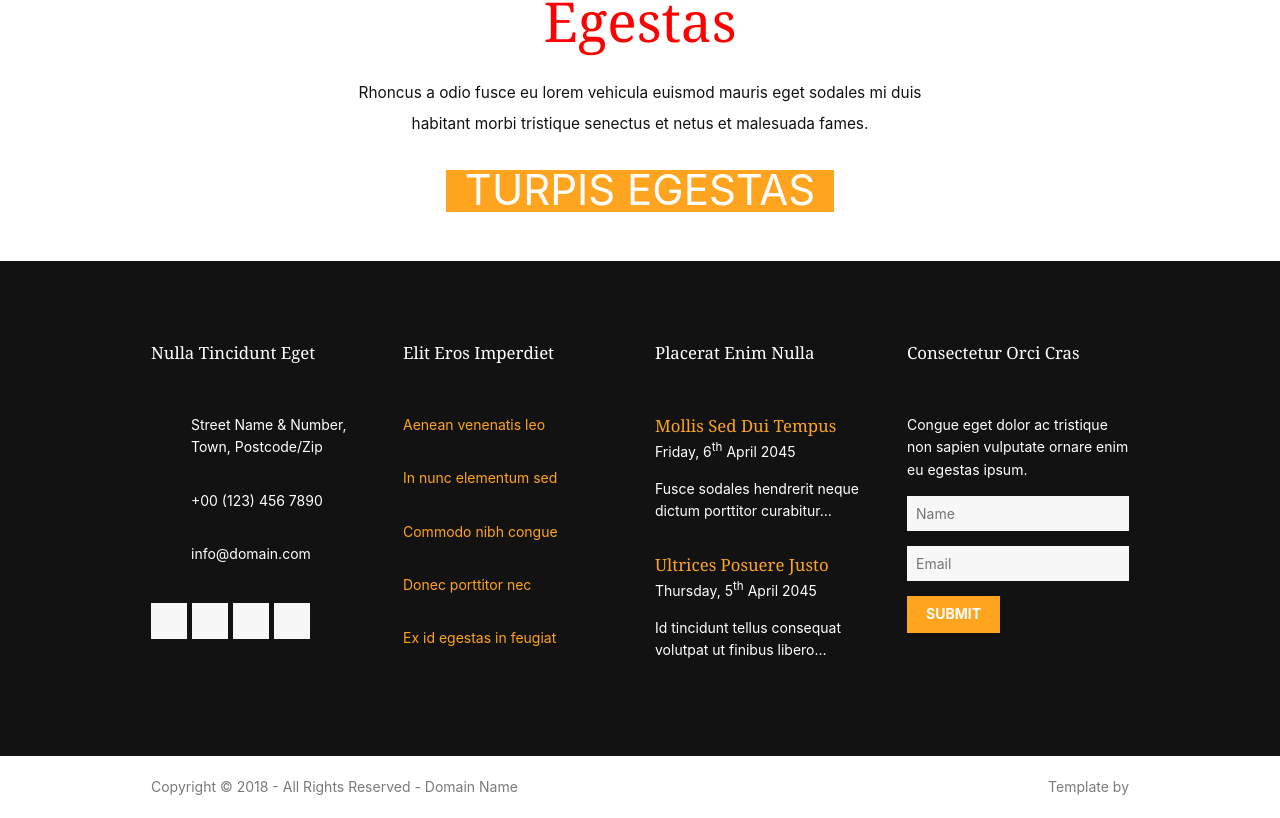
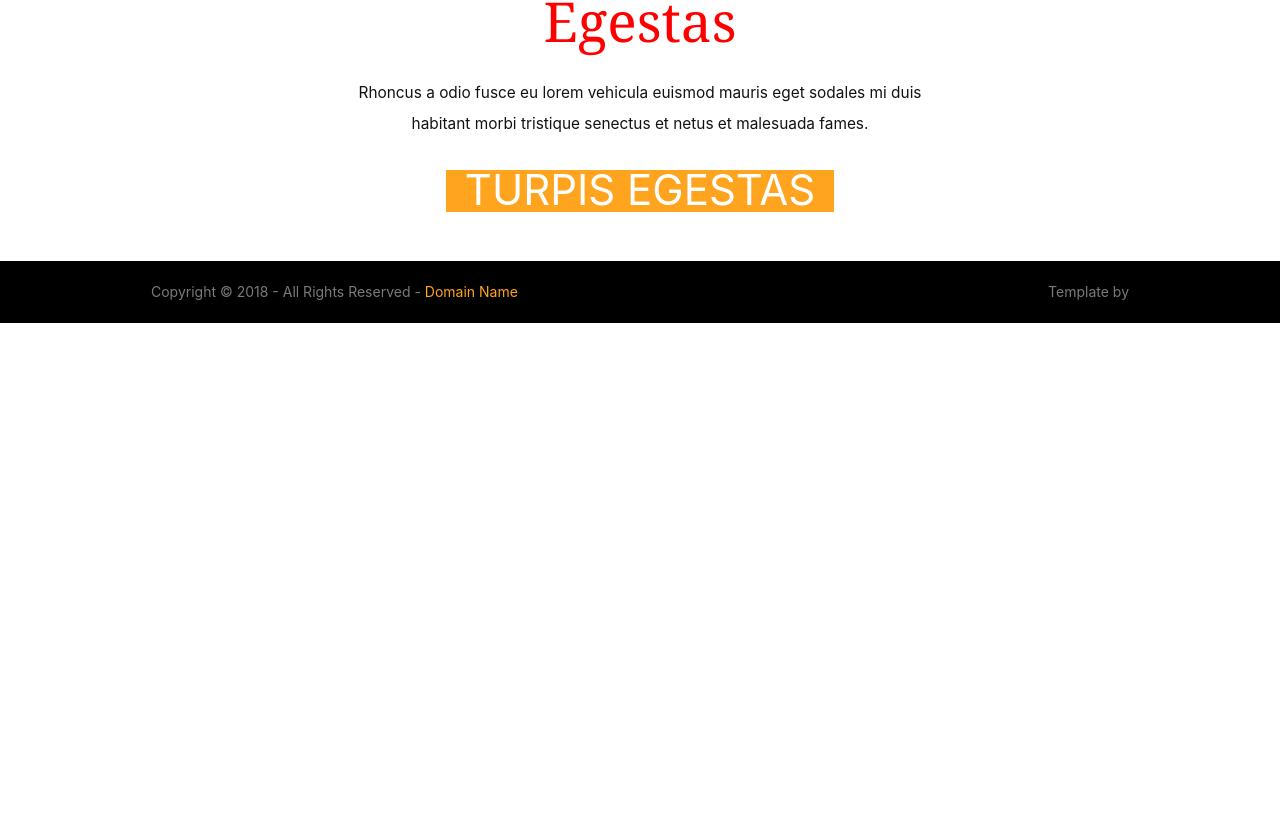
Before and after one commit to zainabbf/NewApp-React, a React (Create React App) app: page / in a window 1280 px wide. Shown: the part 396-1214 px from the top of the page. After the commit the page ends 800 px from the top, so only its background shows below. Built offline with nearby package versions, Linux system fonts and the light colour scheme.

Commit message:
add SEO and downgrade to react 18 and hosting online

```diff
--- a/public/index.html
+++ b/public/index.html
@@ -5,10 +5,6 @@
     <link rel="icon" href="%PUBLIC_URL%/favicon.ico" />
     <meta name="viewport" content="width=device-width, initial-scale=1" />
     <meta name="theme-color" content="#000000" />
-    <meta
-      name="description"
-      content="Web site created using create-react-app"
-    />
     <link rel="apple-touch-icon" href="%PUBLIC_URL%/logo192.png" />
     <link rel="manifest" href="%PUBLIC_URL%/manifest.json" />
 
@@ -16,7 +12,6 @@
 <meta name="viewport" content="width=device-width, initial-scale=1.0, maximum-scale=1.0, user-scalable=no">
 <link href="layout.css" rel="stylesheet" type="text/css" media="all">
 
-    <title>React App</title>
   </head>
   <body>
     <noscript>You need to enable JavaScript to run this app.</noscript>
--- a/src/comp/headline.css
+++ b/src/comp/headline.css
@@ -7,3 +7,7 @@
   margin-bottom: 0px;
   padding: 0px;
 }
+
+.myFooter {
+  background-color: black;
+}
--- a/src/index.js
+++ b/src/index.js
@@ -3,13 +3,16 @@ import ReactDOM from 'react-dom/client';
 import './index.css';
 import App from './App';
 import { BrowserRouter } from 'react-router-dom';
+import { HelmetProvider } from 'react-helmet-async';
 
 
 const root = ReactDOM.createRoot(document.getElementById('root'));
 root.render(
   <React.StrictMode>
     <BrowserRouter>
+    <HelmetProvider>
     <App />
+    </HelmetProvider>
     </BrowserRouter>
   </React.StrictMode>
 );
--- a/src/pages/gallery.js
+++ b/src/pages/gallery.js
@@ -1,16 +1,25 @@
 import Header from '../comp/header';
 import Content from '../comp/content';
+import { Helmet } from 'react-helmet-async';
 
 const Gallery = () => {
   return (
-<div>
+<>
+<Helmet>
+    <title>Gallery page</title>
+    <meta
+  name="description"
+  content="This is a Web site created using create-react-app for gallery page for SEO"
+/>
+  </Helmet>
+
     <Header></Header>
     < Content  pageName="Gallery Page" txt="the Gallery is here"/>
 
 
 
 
-</div>
+</>
   );
 }
 
--- a/src/pages/home.js
+++ b/src/pages/home.js
@@ -1,8 +1,18 @@
 /* eslint-disable jsx-a11y/anchor-is-valid */
 import Header from '../comp/header';
+import "../comp/headline.css"
+import { Helmet } from 'react-helmet-async';
+
 const Home = () => {
   return (
     <>
+      <Helmet>
+            <title>Home page</title>
+            <meta
+          name="description"
+          content="This is a Web site created using create-react-app for Home page for SEO"
+        />
+          </Helmet>
   <Header></Header>
 
     <div id="pageintro" className="hoc clear">
@@ -19,116 +29,8 @@ const Home = () => {
         </footer>
       </article>
     </div>
-  <div className="wrapper row4">
-    <footer id="footer" className="hoc clear">
-      <div className="one_quarter first">
-        <h6 className="heading">Nulla tincidunt eget</h6>
-        <ul className="nospace btmspace-30 linklist contact">
-          <li>
-            <i className="fa fa-map-marker" />
-            <address>Street Name &amp; Number, Town, Postcode/Zip</address>
-          </li>
-          <li>
-            <i className="fa fa-phone" /> +00 (123) 456 7890
-          </li>
-          <li>
-            <i className="fa fa-envelope-o" /> info@domain.com
-          </li>
-        </ul>
-        <ul className="faico clear">
-          <li>
-            <a className="faicon-facebook" href="#">
-              <i className="fa fa-facebook" />
-            </a>
-          </li>
-          <li>
-            <a className="faicon-twitter" href="#">
-              <i className="fa fa-twitter" />
-            </a>
-          </li>
-          <li>
-            <a className="faicon-dribble" href="#">
-              <i className="fa fa-dribbble" />
-            </a>
-          </li>
-          <li>
-            <a className="faicon-linkedin" href="#">
-              <i className="fa fa-linkedin" />
-            </a>
-          </li>
-        </ul>
-      </div>
-      <div className="one_quarter">
-        <h6 className="heading">Elit eros imperdiet</h6>
-        <ul className="nospace linklist">
-          <li>
-            <a href="#">Aenean venenatis leo</a>
-          </li>
-          <li>
-            <a href="#">In nunc elementum sed</a>
-          </li>
-          <li>
-            <a href="#">Commodo nibh congue</a>
-          </li>
-          <li>
-            <a href="#">Donec porttitor nec</a>
-          </li>
-          <li>
-            <a href="#">Ex id egestas in feugiat</a>
-          </li>
-        </ul>
-      </div>
-      <div className="one_quarter">
-        <h6 className="heading">Placerat enim nulla</h6>
-        <article className="btmspace-30">
-          <h6 className="nospace font-x1">
-            <a href="#">Mollis sed dui tempus</a>
-          </h6>
-          <time className="smallfont" dateTime="2045-04-06">
-            Friday, 6<sup>th</sup> April 2045
-          </time>
-          <p>Fusce sodales hendrerit neque dictum porttitor curabitur…</p>
-        </article>
-        <article>
-          <h6 className="nospace font-x1">
-            <a href="#">Ultrices posuere justo</a>
-          </h6>
-          <time className="smallfont" dateTime="2045-04-05">
-            Thursday, 5<sup>th</sup> April 2045
-          </time>
-          <p>Id tincidunt tellus consequat volutpat ut finibus libero…</p>
-        </article>
-      </div>
-      <div className="one_quarter">
-        <h6 className="heading">Consectetur orci cras</h6>
-        <p className="nospace btmspace-15">
-          Congue eget dolor ac tristique non sapien vulputate ornare enim eu
-          egestas ipsum.
-        </p>
-        <form method="post" action="#">
-          <fieldset>
-            <legend>Newsletter:</legend>
-            <input
-              className="btmspace-15"
-              type="text"
-              defaultValue=""
-              placeholder="Name"
-            />
-            <input
-              className="btmspace-15"
-              type="text"
-              defaultValue=""
-              placeholder="Email"
-            />
-            <button type="submit" value="submit">
-              Submit
-            </button>
-          </fieldset>
-        </form>
-      </div>
-    </footer>
-  </div>
-  <div className="wrapper row5">
+
+  <div className="wrapper myFooter">
     <div id="copyright" className="hoc clear">
       <p className="fl_left">
         Copyright © 2018 - All Rights Reserved - <a href="#">Domain Name</a>
--- a/src/pages/linktext.js
+++ b/src/pages/linktext.js
@@ -1,16 +1,23 @@
-import Header from '../comp/header';
-import Content from '../comp/content';
+import Header from "../comp/header";
+import Content from "../comp/content";
+import { Helmet } from "react-helmet-async";
 
 const Linktext = () => {
   return (
     <>
+      <Helmet>
+        <title>link text page</title>
+        <meta
+          name="description"
+          content="This is a Web site created using create-react-app for link text page for SEO"
+        />
+      </Helmet>
 
-  <Header></Header>
+      <Header></Header>
 
-  < Content  pageName="Link Text Page" txt="the linktext is here"/>
-
+      <Content pageName="Link Text Page" txt="the linktext is here" />
     </>
   );
-}
+};
 
 export default Linktext;
```
Also changed, not shown: package.json (+6 -2 lines), firebase.json (added), 2 other files (tests, documents, lock files or other folders).
